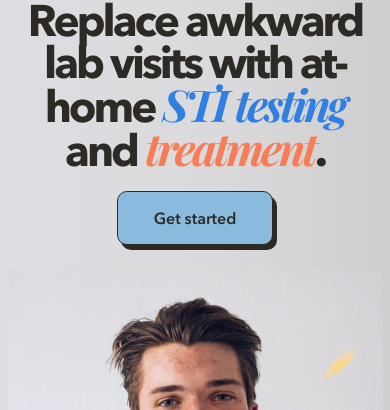
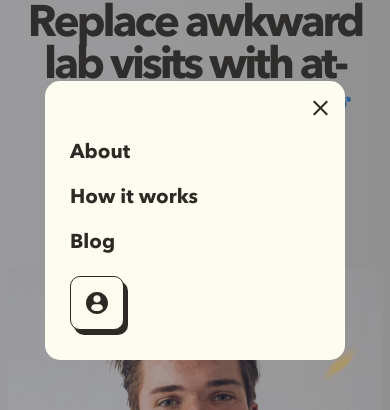
Before and after one commit to deysan/easy-healthcare-kit, a website: page src/index.html in a window 390 px wide. Shown: the part 202-612 px from the top of the page. Drawn offline with nearby package versions, Linux system fonts and the light colour scheme; files that its build step writes are made by us from their sources; files whose address does not match are found by name.

Commit message:
Add mobile menu

```diff
--- a/src/index.html
+++ b/src/index.html
@@ -9,14 +9,15 @@
     <link rel="preload" href="css/style.css" as="style" />
   </head>
   <body>
+    <div class="overlay"></div>
     <div class="top-bar">
       <div class="top-bar__ticker"></div>
     </div>
     <header class="header">
       <div class="header__menu">
         <button class="header__menu-btn" aria-label="Menu">Menu</button>
-        <nav class="header__navigation navigation">
-          <ul class="navigation__list">
+        <nav class="header__navigation navigation navigation--desktop">
+          <ul class="navigation__list navigation__list--desktop">
             <li class="navigation__item">
               <a href="#" class="navigation__link">About</a>
             </li>
@@ -394,6 +395,41 @@
       </div>
     </footer>
 
+    <div class="header__mobile">
+      <nav class="header__navigation navigation navigation--mobile">
+        <ul class="navigation__list navigation__list--mobile">
+          <li class="navigation__item">
+            <a href="#" class="navigation__link">About</a>
+          </li>
+          <li class="navigation__item">
+            <a href="#" class="navigation__link">How it works</a>
+          </li>
+          <li class="navigation__item">
+            <a href="#" class="navigation__link">Blog</a>
+          </li>
+          <li class="navigation__item user-actions__item">
+            <a
+              href="#"
+              class="user-actions__link user-actions__link--user btn btn--small btn--shadow-black"
+            >
+              <img
+                src="../img/user-icon.svg"
+                width="22"
+                height="22"
+                alt="User"
+                aria-label="User"
+              />
+            </a>
+          </li>
+        </ul>
+      </nav>
+      <button
+        class="navigation__close"
+        type="button"
+        aria-label="Закрыть"
+      ></button>
+    </div>
+
     <script src="js/script.js"></script>
   </body>
 </html>
--- a/src/sass/base.scss
+++ b/src/sass/base.scss
@@ -71,3 +71,17 @@ ul {
     color: $color-sky;
   }
 }
+
+.overlay {
+  z-index: 999;
+  position: absolute;
+  top: 0;
+  left: 0;
+  width: 100%;
+  height: 100%;
+  background-color: rgba(51, 51, 51, 0.4);
+}
+
+.no-scroll {
+  overflow: hidden;
+}
--- a/src/sass/blocks/header.scss
+++ b/src/sass/blocks/header.scss
@@ -15,17 +15,76 @@
   align-items: center;
 }
 
-.navigation {
+.header__mobile {
+  z-index: 1000;
+  position: fixed;
+  top: 0;
+  right: 0;
+  bottom: 0;
+  left: 0;
+  margin: auto;
+  width: 300px;
+  height: min-content;
+  padding: 60px 25px 30px;
+  background-color: $color-white;
+  border-radius: 15px;
+}
+
+.navigation--desktop {
   display: none;
+}
+
+.navigation--mobile {
+  & .navigation__item {
+    @include font-set(20px, 700, 20px);
+  }
 }
 
 .navigation__list {
   display: flex;
   gap: 25px;
+
+  &--desktop {
+    flex-direction: row;
+  }
+
+  &--mobile {
+    flex-direction: column;
+  }
 }
 
 .navigation__item {
   @include font-set(14px, 600, 19px);
+}
+
+.navigation__close {
+  position: absolute;
+  top: 16px;
+  right: 14px;
+  width: 22px;
+  height: 22px;
+  background-color: transparent;
+  border: 0;
+  cursor: pointer;
+}
+
+.navigation__close::before,
+.navigation__close::after {
+  content: '';
+  position: absolute;
+  top: 10px;
+  left: 2px;
+  width: 19px;
+  height: 2px;
+  background-color: $color-black;
+}
+
+.navigation__close::before {
+  transform: rotate(45deg);
+}
+
+.navigation__close::after {
+  transform: rotate(-45deg);
 }
 
 .user-actions {
@@ -71,7 +130,7 @@
 }
 
 @media #{$desktop-width} {
-  .navigation {
+  .navigation--desktop {
     display: block;
   }
 
```
